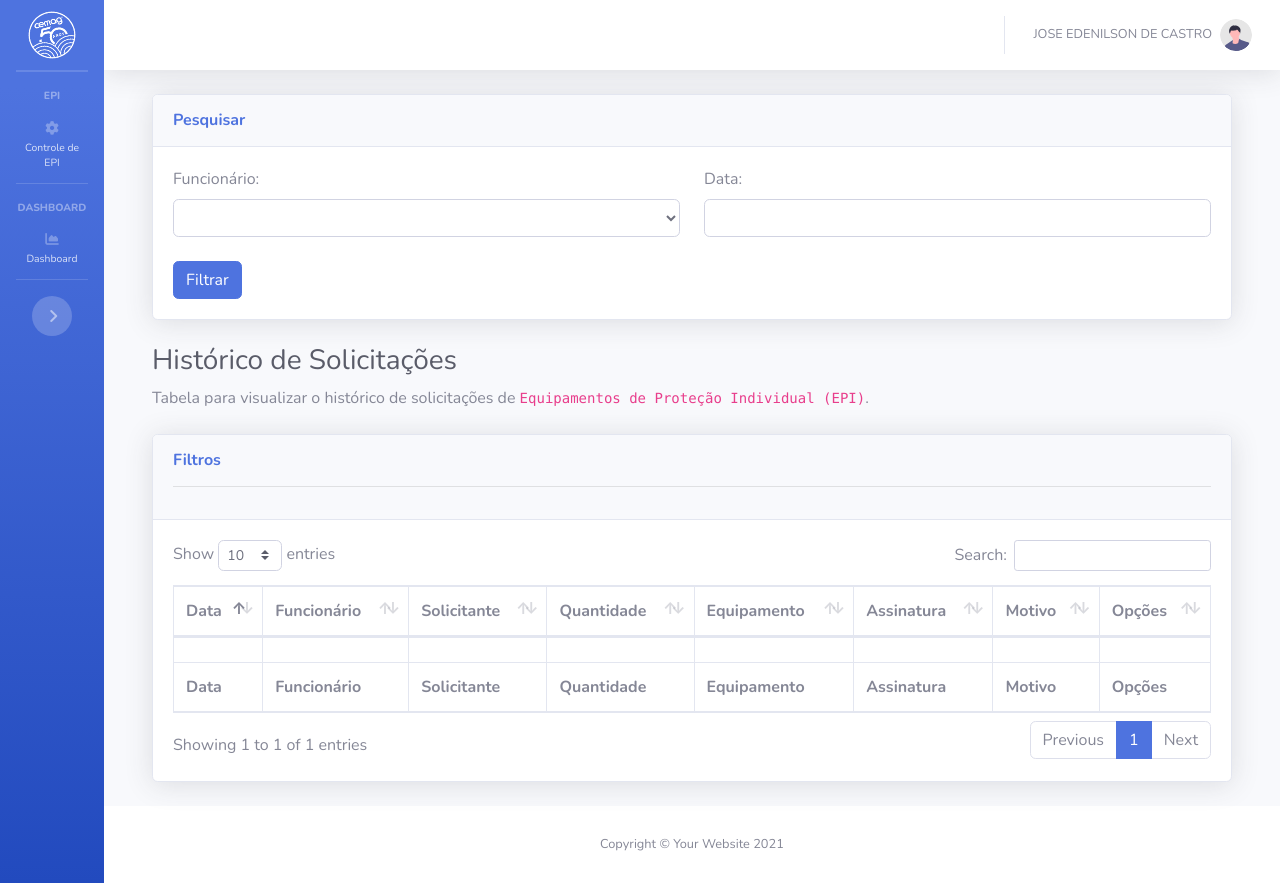
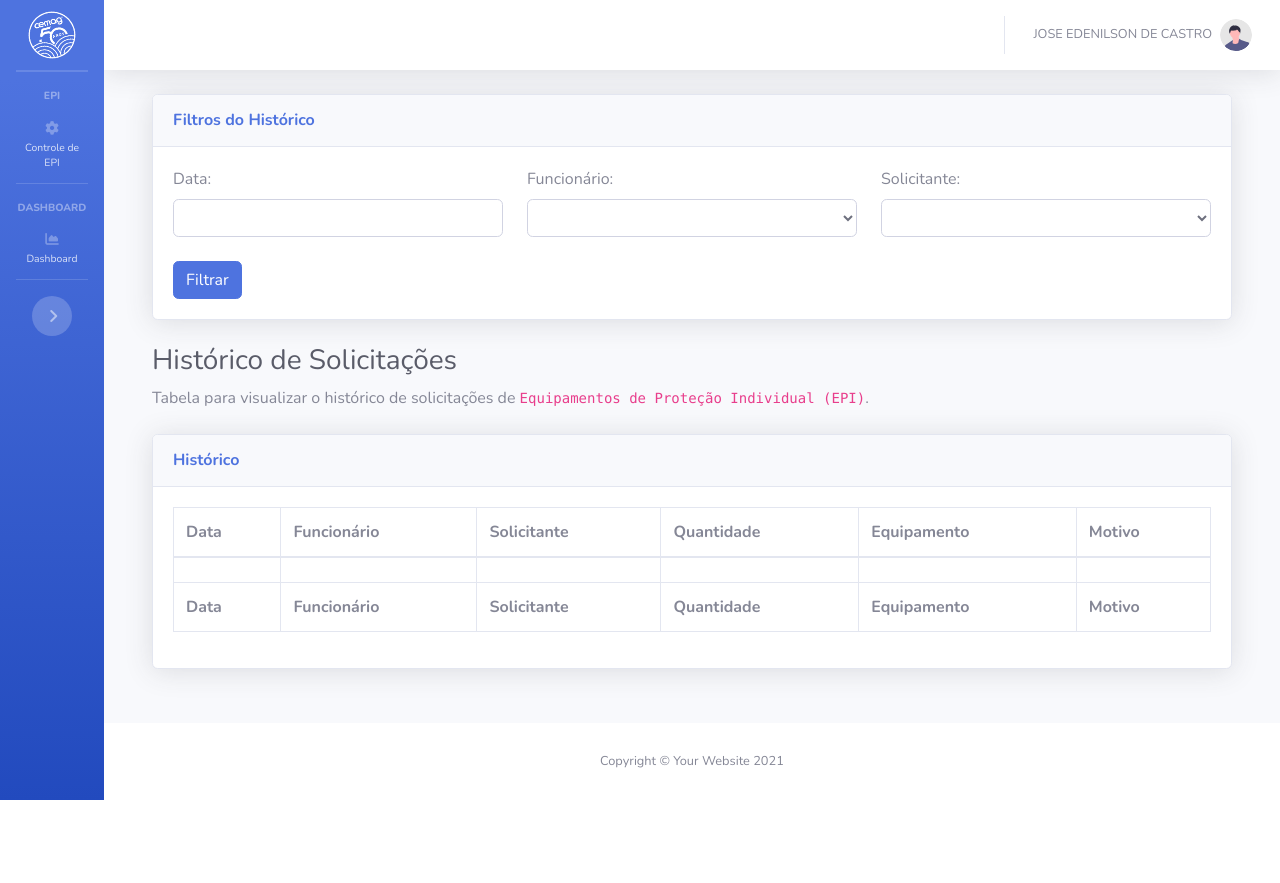
Before and after one commit to Cemag-pcp/projeto_sistema_epi, a Flask app: page /historico in a window 1280 px wide. After the commit the page ends 800 px from the top, so only its background shows below. Run offline with Flask 3, Linux system fonts and the light colour scheme; the visitor is signed in with stand-in values (Sample User, id 1); a database or web service that is not in the repository returns one stand-in record (values such as "Sample title"); lists and menus that the app fills with data are empty; some libraries are stand-ins or nearby versions.

Commit message:
Concluindo Histórico

```diff
--- a/app.py
+++ b/app.py
@@ -6,7 +6,7 @@ import psycopg2  # pip install psycopg2
 import psycopg2.extras
 from functools import wraps
 from psycopg2.extras import execute_values
-from datetime import datetime
+from datetime import datetime,timedelta
 import cachetools
 import uuid
 
@@ -231,6 +231,7 @@ def gerar_id_solicitacao():
     """
 
     return str(uuid.uuid1())
+
 
 def input_tb_solicitacoes(campos_solicitacao,id_solicitacao):
     """
@@ -537,6 +538,42 @@ def excluir_solicitacao():
 
     return 'Dados recebidos com sucesso!'
 
+
+def condicao_historico(matricula, data_solicit,solicitante_historico):
+
+    consulta_padrao = """
+                    SELECT
+                        f_solicitante.nome as nome_solicitante,
+                        s.codigo_item,
+                        s.quantidade,
+                        s.motivo,
+                        f.nome as nome_funcionario_recebe,
+                        s.data_solicitada
+                    FROM
+                        sistema_epi.tb_solicitacoes s
+                    JOIN
+                        requisicao.funcionarios f_solicitante ON s.matricula_solicitante = f_solicitante.matricula
+                    JOIN
+                        requisicao.funcionarios f ON s.funcionario_recebe = f.matricula
+                    WHERE 1=1"""
+
+    if matricula:
+        consulta_padrao += f" AND s.funcionario_recebe = '{matricula}'"
+    if data_solicit:
+        mes_inicial, mes_final = data_solicit.split(' - ')
+        mes_inicial = datetime.strptime(mes_inicial, '%d/%m/%Y').date()
+        mes_final = datetime.strptime(mes_final, '%d/%m/%Y').date() + timedelta(days=1)
+
+        mes_inicial_formatado = mes_inicial.strftime('%Y-%m-%d')
+        mes_final_formatado = mes_final.strftime('%Y-%m-%d')
+        consulta_padrao += f" AND s.data_solicitada >= '{mes_inicial_formatado}' AND s.data_solicitada <= '{mes_final_formatado}'"
+    if solicitante_historico:
+        consulta_padrao += f" AND s.matricula_solicitante = '{solicitante_historico}'"
+
+    consulta_padrao += ' ORDER BY s.id desc;'
+
+    return consulta_padrao
+
 @app.route('/historico', methods=['GET','POST'])
 @login_required
 def historico():
@@ -551,13 +588,30 @@ def historico():
 
         matricula = data['matricula']
 
-        query_historico = f"SELECT * FROM sistema_epi.tb_solicitacoes WHERE funcionario_recebe = '{matricula}'"
+        data_solicit = data['data']
+
+        solicitante_historico = data['solicitante_historico']
+
+        query_historico = condicao_historico(matricula,data_solicit,solicitante_historico)
 
         cur.execute(query_historico)
 
         historicos = cur.fetchall()
 
-        return jsonify(historicos)
+        # Transformar a lista de listas em uma lista de dicionários
+        historicos_dicts = []
+        for historico in historicos:
+            historico_dict = {
+                'Solicitante': historico[0],
+                'Equipamento': historico[1],
+                'Quantidade': historico[2],
+                'Motivo': historico[3],
+                'Funcionario': historico[4],
+                'DataSolicitada': historico[5].strftime('%d/%m/%Y')  # Convertendo para uma string de data formatada
+            }
+            historicos_dicts.append(historico_dict)
+
+        return jsonify(historicos_dicts)
 
     else:
         conn = psycopg2.connect(dbname=DB_NAME, user=DB_USER,
@@ -574,12 +628,33 @@ def historico():
                                     ) AS subconsulta
                               """
 
+        query_solicitante = """SELECT DISTINCT solicitante_completo
+                                    FROM (
+                                        SELECT CONCAT(s.matricula_solicitante, ' - ', f.nome) AS solicitante_completo, s.*
+                                        FROM sistema_epi.tb_solicitacoes s
+                                        JOIN requisicao.funcionarios f ON s.matricula_solicitante = f.matricula
+                                    ) AS subconsulta
+                              """
+
         cur.execute(query_funcionarios)
 
         funcionarios = cur.fetchall()
 
-    return render_template('historico.html',funcionarios=funcionarios)
+        cur.execute(query_solicitante)
 
+        solicitantes = cur.fetchall()
+
+    return render_template('historico.html',funcionarios=funcionarios,solicitantes=solicitantes)
+
+@app.route('/ficha', methods=['GET'])
+@login_required
+def ficha():
+
+    """Coleta de Informações necessária para a ficha de documentação"""
+
+    return render_template('ficha.html')
+
+# AINDA NÃO UTLIZADA, POREM VAI AJUDAR NA DOCUMENTAÇÃO
 @app.route('/pegar-assinatura', methods=['GET'])
 @login_required
 def pegar_assinatur():
--- a/templates/base.html
+++ b/templates/base.html
@@ -72,6 +72,7 @@
                         <a class="collapse-item" href="/">Visualizar Solicitações</a>
                         <a class="collapse-item" href="/solicitacao-material">Solicitar EPI</a>
                         <a class="collapse-item" href="/historico">Histórico EPI</a>
+                        <a class="collapse-item" href="/ficha">Ficha EPI</a>
                     </div>
                 </div>
             </li>
--- a/templates/historico.html
+++ b/templates/historico.html
@@ -16,22 +16,31 @@
 <div class="container-fluid">
     <div class="card shadow mb-4">
         <div class="card-header py-3">
-          <h6 class="m-0 font-weight-bold text-primary">Pesquisar</h6>
+          <h6 class="m-0 font-weight-bold text-primary">Filtros do Histórico</h6>
         </div>
         <div class="card-body">
             <div class="row">
-              <div class="col-md-6 mb-4">
-                <label for="data_filtro">Funcionário:</label>
+              <div class="col-md-4 mb-4">
+                <label for="data_filtro">Data:</label>
+                <input type="text" class="form-control" id="inputDate1" name="datetimes" autocomplete="off">
+              </div>
+              <div class="col-md-4 mb-4">
+                <label for="funcionario-historico">Funcionário:</label>
                 <select class="form-control" id="funcionario-historico">
-                    <option value="" selected hidden disabled></option>
+                    <option value="" selected></option>
                     {% for funcionario in funcionarios %}
                     <option value="{{funcionario[0]}}">{{funcionario[0]}}</option>
                     {% endfor %}
                 </select>
               </div>
-              <div class="col-md-6 mb-4">
-                <label for="data_filtro">Data:</label>
-                <input type="text" class="form-control" id="inputDate1" name="datetimes" autocomplete="off">
+              <div class="col-md-4 mb-4">
+                <label for="solicitante_historico">Solicitante:</label>
+                <select class="form-control" id="solicitante_historico">
+                    <option value="" selected></option>
+                    {% for solicitante in solicitantes %}
+                    <option value="{{solicitante[0]}}">{{solicitante[0]}}</option>
+                    {% endfor %}
+                </select>
               </div>
             </div>
             <button type="submit" id="filtrar_historico" class="btn btn-primary">Filtrar</button>
@@ -45,12 +54,11 @@
     <!-- DataTales Example -->
     <div class="card shadow mb-4">
         <div class="card-header py-3">
-            <h6 class="m-0 font-weight-bold text-primary">Filtros</h6>
-            <hr>
+            <h6 class="m-0 font-weight-bold text-primary">Histórico</h6>
         </div>
-        <div class="card-body">
+        <div class="card-body" style="overflow-y: auto;max-height: 500px;">
             <div class="table-responsive">
-                <table class="table table-bordered" id="dataTable" width="100%" cellspacing="0">
+                <table class="table table-bordered" id="tableHistorico" width="100%" cellspacing="0">
                     <thead>
                         <tr>
                             <th>Data</th>
@@ -58,9 +66,7 @@
                             <th>Solicitante</th>
                             <th>Quantidade</th>
                             <th>Equipamento</th>
-                            <th>Assinatura</th>
                             <th>Motivo</th>
-                            <th>Opções</th>
                         </tr>
                     </thead>
                     <tfoot>
@@ -70,15 +76,11 @@
                             <th>Solicitante</th>
                             <th>Quantidade</th>
                             <th>Equipamento</th>
-                            <th>Assinatura</th>
                             <th>Motivo</th>
-                            <th>Opções</th>
                         </tr>
                     </tfoot>
                     <tbody>
                         <tr>
-                            <td></td>
-                            <td></td>
                             <td></td>
                             <td></td>
                             <td></td>
@@ -105,9 +107,6 @@
 <!-- Plugin icons -->
 <script src="https://kit.fontawesome.com/d1807a784c.js" crossorigin="anonymous"></script>
 
-<!-- Plugin assinatura -->
-<script src="https://cdn.jsdelivr.net/npm/signature_pad@3.0.0-beta.3/dist/signature_pad.min.js"></script>
-
 <!-- script com a construção das tabelas -->
 <script src="static/js/demo/datatables-demo.js"></script>
 
@@ -120,32 +119,84 @@
 
 <script>
 
-    function historicoFuncionario(funcionario) {
+      function criarLinha(row) {
+          return `
+          <tr>
+            <td style="max-width: 70px;">${row.DataSolicitada}</td>
+            <td class="text-truncate" data-toggle="tooltip" data-placement="top" title="${row.Funcionario}" style="max-width: 70px; cursor: default;">${row.Funcionario}</td>
+            <td class="text-truncate" data-toggle="tooltip" data-placement="top" title="${row.Solicitante}" style="max-width: 70px; cursor: default;">${row.Solicitante}</td>
+            <td>${row.Quantidade}</td>
+            <td class="text-truncate" data-toggle="tooltip" data-placement="top" title="${row.Equipamento}" style="max-width: 100px; cursor: default;">${row.Equipamento}</td>
+            <td>${row.Motivo}</td>
+          </tr>`;
+      }
 
+      function atualizarTabela(historicos) {
+          // Limpar o conteúdo atual da tabela
+          $('#tableHistorico tbody').empty();
+
+          // Preencher a tabela com os dados do response
+          for (var i = 0; i < historicos.length; i++) {
+            var row = historicos[i];
+            var newRow = criarLinha(row);
+            $('#tableHistorico tbody').append(newRow);
+          }
+      }
+
+      function historicoFuncionario(funcionario,data,solicitante_historico) {
+          $("#loading-overlay").show();
+
+          if (funcionario !== null) {
             funcionario = funcionario.split(" - ");
+            matricula = funcionario[0];
+            console.log(matricula)
+          } else {
+            matricula = ''
+          }
 
-        matricula = funcionario[0]
+          console.log(solicitante_historico)
+
+          if (solicitante_historico !== null){
+            solicitante = solicitante_historico.split(" - ");
+            matricula_solicitante= solicitante[0];
+
+          } else {
+            matricula_solicitante = ''
+          }
+
 
           $.ajax({
             url: '/historico',
             type: 'POST',
             dataType: 'json',
             contentType: 'application/json',
-            data: JSON.stringify({ 'matricula': matricula }),
+            data: JSON.stringify({ 'matricula': matricula , 'data': data, 'solicitante_historico':matricula_solicitante}),
             success: function (response) {
-                console.log(response)
+                console.log('Response:', response);
+                atualizarTabela(response);
+                $(function () {
+                    $('[data-toggle="tooltip"]').tooltip()
+                })
+                $("#loading-overlay").hide();
             },
             error: function () {
               console.log('Item não encontrado');
-                // Chama a função de retorno de chamada com um valor padrão ou indicador de erro
+              $("#loading-overlay").hide();
+              // Tratar o erro de forma adequada (exibir mensagem para o usuário)
             }
           });
       }
 
-    $('#filtrar_historico').one('click',function(){
-        funcionario = $('#funcionario-historico').val()
-        historicoFuncionario(funcionario)
+      $('#inputDate1').on('focus',function(){
+        $('#inputDate1').val('')
       })
+
+      $('#filtrar_historico').on('click', function () {
+          funcionario = $('#funcionario-historico').val();
+          data = $('#inputDate1').val();
+          solicitante_historico = $('#solicitante_historico').val();
+          historicoFuncionario(funcionario,data,solicitante_historico);
+      });
 
 </script>
 
--- a/templates/solicitacao-material.html
+++ b/templates/solicitacao-material.html
@@ -17,7 +17,7 @@
         <div class="card o-hidden border-0 shadow-sm my-5">
             <div class="card-header">
                 <div class="text-center">
-                    <h1 class="h4 text-gray-900 mb-4">Solicitação de EPI</h1>
+                    <h1 class="h4 text-gray-900 mb-2 mt-2">Solicitação de EPI</h1>
                 </div>
             </div>
             <div class="card-body" style="height:575px; overflow-y: auto;">
```
Also changed, not shown: templates/ficha.html (added, +59 -0 lines). Lines whose indentation alone changed are shown as unchanged.
